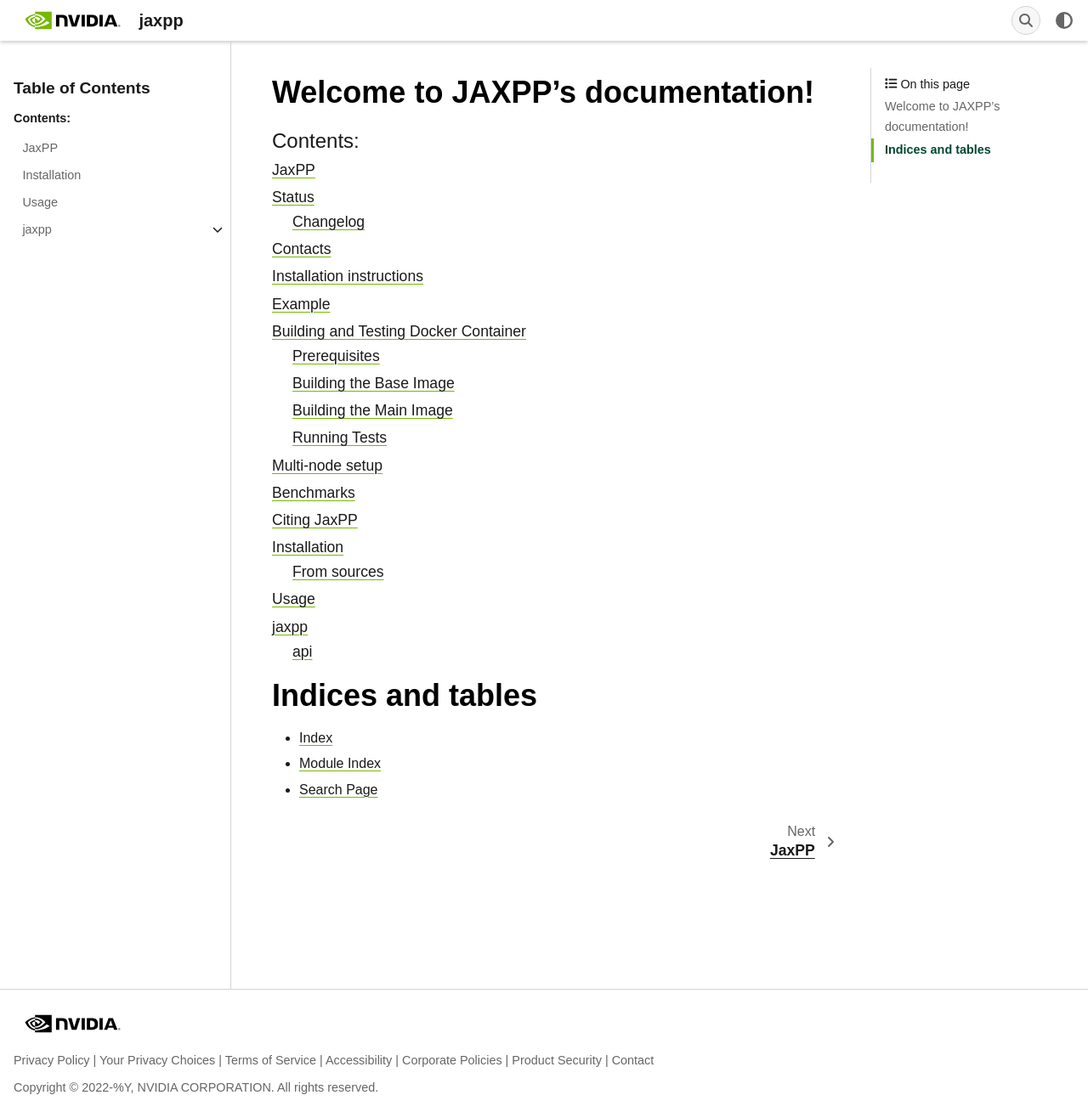
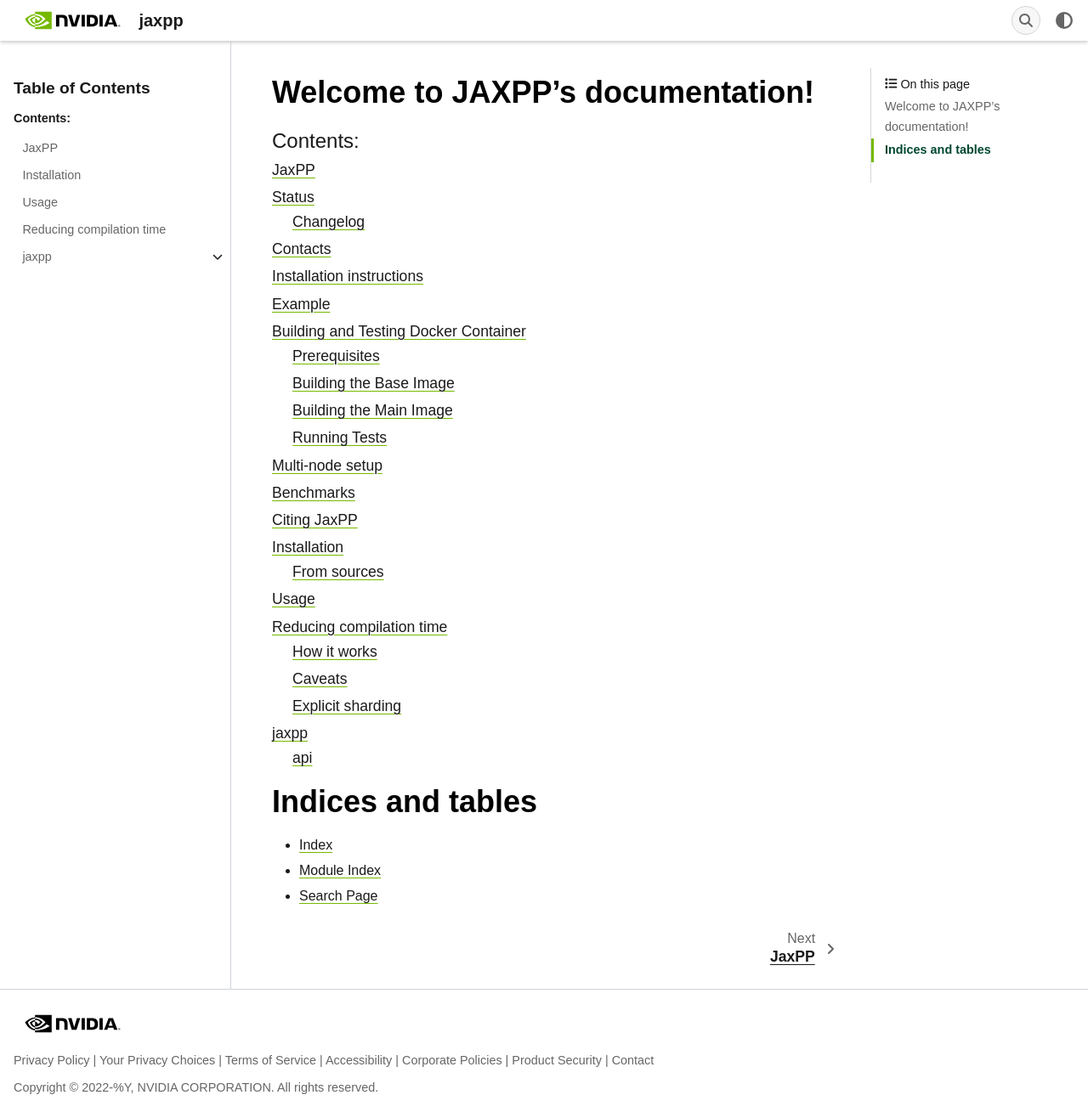
Before and after one commit to NVIDIA/jaxpp, a Sphinx documentation site: the page built from docs/index.rst, in a window 1280 px wide and 1309 px high. Shown: the whole window at 85% size. Built offline with Sphinx 7.4.7, drawn with Linux system fonts in a browser that asks for light colours; some web fonts are replaced; some of the changed lines change nothing that is shown.

Commit message:
Update 26.06.07
  - b6d54e5c5c46c00138c148c13daac1dedc5a8f35 by Anxhelo Xhebraj <axhebraj@nvidia.com>

Co-authored-by: Anxhelo Xhebraj <axhebraj@nvidia.com>
Signed-off-by: Sean Lee <selee@nvidia.com>
GitOrigin-RevId: b6d54e5c5c46c00138c148c13daac1dedc5a8f35

```diff
--- /dev/null
+++ b/docs/compilation.rst
@@ -0,0 +1,146 @@
+Reducing compilation time
+=========================
+
+To pipeline a program, JaxPP cuts its jaxpr into subjaxprs called *tasks* and
+assigns them to pipeline stages; a stage runs several tasks, such as its forward
+and backward passes. Wiring the tasks together requires the sharding of every
+value that crosses a task boundary (its *intermediate sharding*). How JaxPP
+obtains these shardings depends on the mesh axis types of the ``jax_mesh``
+passed to :class:`~jaxpp.api.MpmdMesh`:
+
+* With **automatic** (``Auto``) axes, the shardings of intermediate values are
+  chosen by XLA's SPMD sharding propagation, a pass XLA runs only during a full
+  compilation. JaxPP therefore compiles the program just to obtain those
+  shardings, then discards the resulting executable.
+* With **explicit** (``Explicit``) axes, the shardings are carried in the
+  JAX-level types and are already known at trace time, so this compilation is
+  skipped entirely (see `Explicit sharding`_).
+
+**By default JaxPP runs that compilation over the whole computation at once.**
+For large models this single compilation can dominate startup time. The
+following environment variables make JaxPP compile the program one task at a
+time and cache the result across tasks, which can
+substantially reduce compilation time:
+
+``JAXPP_ENABLE_LOCAL_PROPAGATION=1`` (defaults to ``0``)
+   Compile each task separately to infer its shardings, instead of compiling the
+   whole computation at once, and reuse the result across structurally equivalent
+   tasks.
+
+``JAXPP_FAST_INFER_SHARDINGS=1`` (defaults to ``0``)
+   Run that sharding-inference compilation with cheap compiler flags (low
+   optimization level, no autotuning, and so on). The flags do not change the
+   inferred shardings, so they cut compile time without changing the result.
+
+How it works
+------------
+
+Tasks are reused only when their structure matches exactly. For example, a task
+with two layers is not shared with a task of two layers plus the loss
+computation, because the two produce different jaxprs. This task-jaxpr
+deduplication is controlled by ``JAXPP_ENABLE_TASK_JAXPR_DEDUPLICATION``
+(defaults to ``1``); set it to ``0`` to compile every task separately, even
+structurally identical ones.
+
+Inferring the shardings is a separate compilation from the one that runs the
+program, so each task is compiled twice: once to infer its shardings and once
+for execution. The execution compilation reuses the same structural caching and
+is parallelized across ranks, with each rank compiling only the tasks it owns.
+
+Caveats
+-------
+
+Suboptimal shardings
+~~~~~~~~~~~~~~~~~~~~~
+
+Unlike the whole-computation compilation, the local pass propagates shardings one
+task at a time rather than across the entire computation, so it can produce worse
+shardings when the program is sparsely annotated.
+
+Cache misses
+~~~~~~~~~~~~
+
+The cache is always safe and never changes results, but it can still miss when
+two structurally identical tasks are not recognized as equivalent. The dedup
+only follows params that are *directly* a jaxpr and compares the rest by
+identity, so a miss happens when a task either:
+
+* **Captures a Python object** that compares by identity. A ``jax.debug.callback``,
+  for example, is a separate object at each call site, but any captured object
+  can have the same effect.
+* **Hides jaxprs in a container** the dedup does not descend into. ``pl.kernel``
+  / ``plgpu.kernel`` lower to ``mpmd_map``, which keeps the kernel body in a
+  ``jaxprs`` **tuple**, so the whole kernel is invisible to the dedup and is
+  compiled once per task. ``pl.pallas_call`` keeps its body as a direct jaxpr
+  param but nests the index map inside
+  ``GridMapping`` / ``BlockMapping`` **dataclasses** as ``index_map_jaxpr``.
+
+Wrapping the affected computation in a single ``jax.jit`` avoids this: it sits
+behind a ``pjit`` boundary that is deduplicated, and the trace cache shares one
+jaxpr across all call sites. It is worth doing by default, even when task
+deduplication is not the concern: a kernel called from several sites is otherwise
+re-traced *and* re-compiled at each one.
+
+For example, an ``add_one`` kernel called twice (``interpret=True`` so it runs on
+any backend):
+
+.. code-block:: python
+
+    import jax
+    import jax.numpy as jnp
+    from jax.experimental import pallas as pl
+
+    def _add_one_kernel(x_ref, o_ref):
+        o_ref[...] = x_ref[...] + 1.0
+
+    @jax.jit  # one cached jaxpr, shared across call sites
+    def add_one(x):
+        return pl.pallas_call(
+            _add_one_kernel,
+            out_shape=jax.ShapeDtypeStruct(x.shape, x.dtype),
+            interpret=True,
+        )(x)
+
+    def f(x):
+        return add_one(x) + add_one(x)  # two calls to the same kernel
+
+    print(jax.make_jaxpr(f)(jnp.arange(4.0)))
+
+Both call sites reference one shared kernel jaxpr, printed once as a ``let``
+binding (note ``jaxpr=add_one`` on both calls) rather than inlining the kernel
+body twice:
+
+.. code-block:: text
+
+    let add_one = { lambda ; a:f32[4]. let
+        b:f32[4] = pallas_call[ ... jaxpr=jaxpr ... ] a
+      in (b,) } in
+    let jaxpr = { lambda ; c:Ref<default>{f32[4]} d:Ref<default>{f32[4]}. let
+        e:f32[4] <- c[...]
+        f:f32[4] = add e 1.0:f32[]
+        g:f32[4], d[...] <- d[...], f
+      in () } in
+    { lambda ; h:f32[4]. let
+        i:f32[4] = jit[name=add_one jaxpr=add_one] h
+        j:f32[4] = jit[name=add_one jaxpr=add_one] h
+        k:f32[4] = add i j
+      in (k,) }
+
+Without the ``jax.jit`` wrapper the printed jaxpr instead contains two separate
+``pallas_call`` equations, each inlining the kernel body.
+
+Explicit sharding
+-----------------
+
+Everything above applies only to ``Auto`` mesh axes, where shardings are left to
+the compiler. When every mesh axis instead has type ``Explicit`` (JAX's
+`explicit sharding mode <https://docs.jax.dev/en/latest/parallel.html>`_, also
+called "sharding in types"), shardings are part of the JAX-level types and
+propagate through each operation at trace time, as part of abstract evaluation.
+The intermediate shardings are therefore already attached to the traced jaxpr,
+queryable with ``jax.typeof``, before anything is compiled.
+
+In that mode JaxPP reads the intermediate shardings straight off the jaxpr's types, so
+the sharding-inference compilation does not happen at all. Because no XLA
+propagation is involved, ``JAXPP_ENABLE_LOCAL_PROPAGATION`` and
+``JAXPP_FAST_INFER_SHARDINGS`` have no effect.
--- a/docs/index.rst
+++ b/docs/index.rst
@@ -8,6 +8,7 @@
    readme
    installation
    usage
+   compilation
    modules
 
 Indices and tables
```
